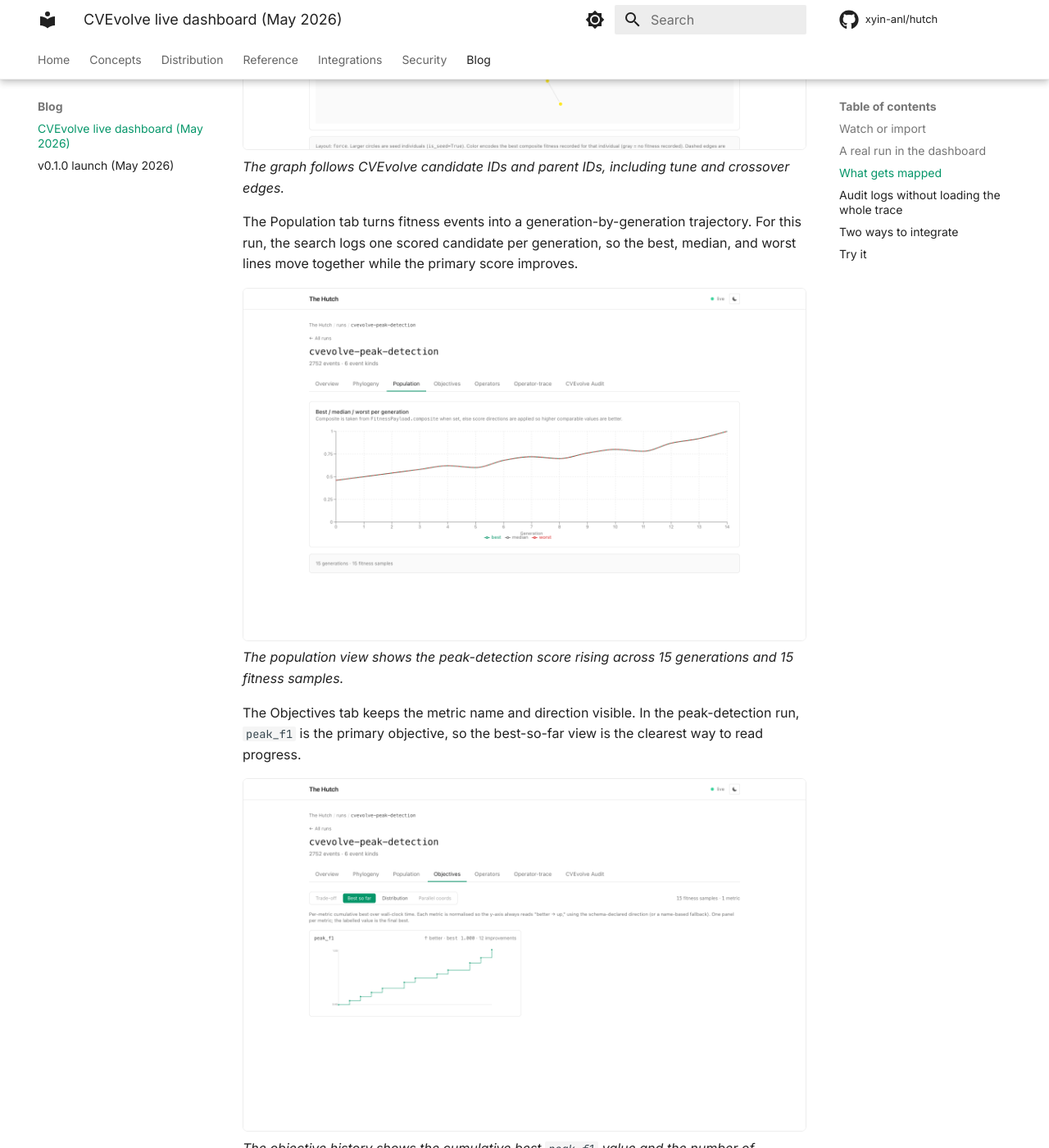
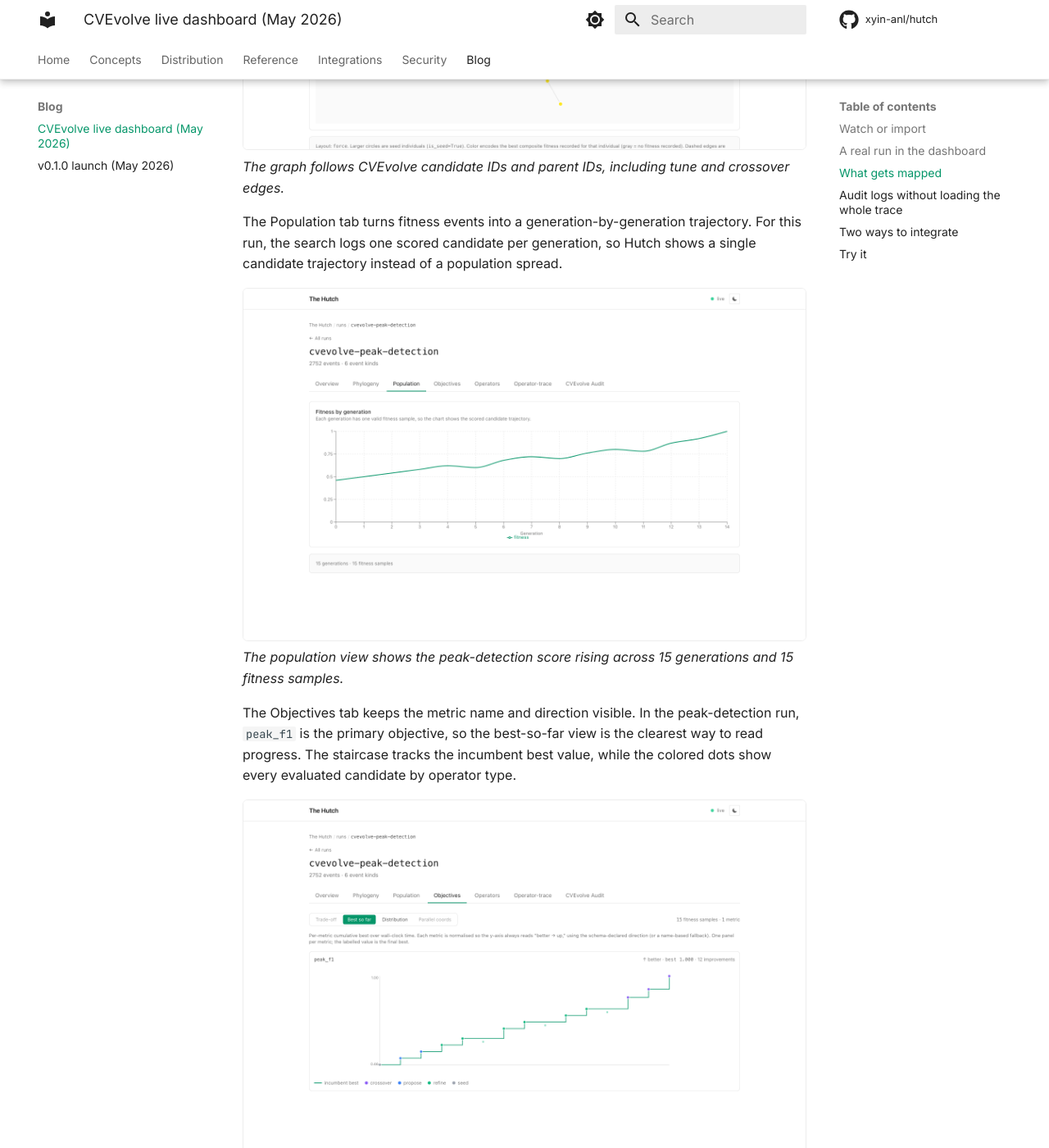
Before and after one commit to xyin-anl/hutch, an MkDocs documentation site: the page built from docs/blog/2026-05-11-cvevolve-live-dashboard.md, in a window 1280 px wide and 1400 px high, scrolled down 3364 px. Shown: the whole window at 82% size. Built offline with MkDocs 1.6.1 and Material for MkDocs 9.7.7, drawn with Linux system fonts in a browser that asks for light colours; comment, search, counter and statistics services are not loaded; some of the changed text lies outside the part shown.

Commit message:
docs: refresh cvevolve chart screenshots

```diff
--- a/docs/blog/2026-05-11-cvevolve-live-dashboard.md
+++ b/docs/blog/2026-05-11-cvevolve-live-dashboard.md
@@ -94,8 +94,8 @@ and crossover edges.*
 
 The Population tab turns fitness events into a generation-by-generation
 trajectory. For this run, the search logs one scored candidate per
-generation, so the best, median, and worst lines move together while the
-primary score improves.
+generation, so Hutch shows a single candidate trajectory instead of a
+population spread.
 
 ![CVEvolve peak detection population view](../assets/screenshots/cvevolve-peak-population.png)
 *The population view shows the peak-detection score rising across 15
@@ -103,11 +103,13 @@ generations and 15 fitness samples.*
 
 The Objectives tab keeps the metric name and direction visible. In the
 peak-detection run, `peak_f1` is the primary objective, so the best-so-far
-view is the clearest way to read progress.
+view is the clearest way to read progress. The staircase tracks the
+incumbent best value, while the colored dots show every evaluated
+candidate by operator type.
 
 ![CVEvolve peak detection objectives view](../assets/screenshots/cvevolve-peak-objectives.png)
 *The objective history shows the cumulative best `peak_f1` value and the
-number of improvements made during the search.*
+proposals, refinements, and crossovers that produced each score.*
 
 The Operators tab shows how the search moved. In this peak-detection
 run, Hutch can distinguish generated proposals, refinements, and
```
Also changed, not shown: docs/assets/screenshots/cvevolve-peak-objectives.png, docs/assets/screenshots/cvevolve-peak-population.png.
